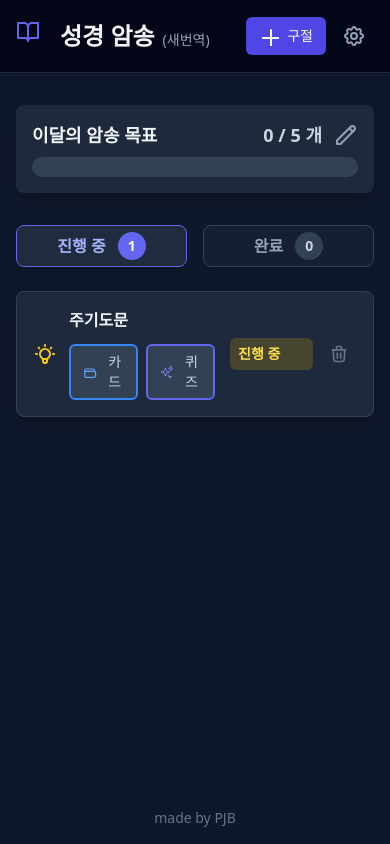
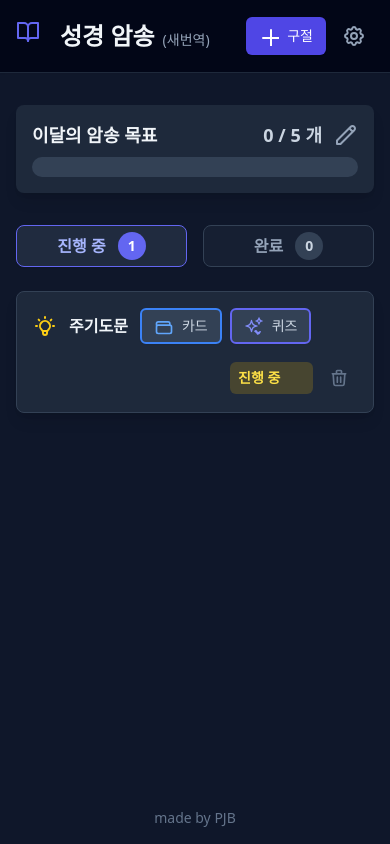
Before and after one commit to pjb402811-glitch/bible-memorizer-app, a React (Vite) app: page / in a window 390 px wide. Built offline with nearby package versions, Linux system fonts and the light colour scheme.

Commit message:
버튼 반응형개선

```diff
--- a/components/VerseItem.tsx
+++ b/components/VerseItem.tsx
@@ -57,8 +57,8 @@ const VerseItem: React.FC<VerseItemProps> = ({ verse, onDelete, onStatusChange,
 
     return (
         <div className="bg-slate-800 p-4 rounded-lg shadow-lg border border-slate-700">
-            <div className="flex justify-between items-center gap-4">
-                <div className="flex items-center gap-3 flex-grow min-w-0">
+            <div className="flex flex-col sm:flex-row sm:items-center sm:justify-between gap-4">
+                <div className="flex items-center gap-3 flex-grow min-w-0 w-full">
                     <LightbulbIcon className={`w-6 h-6 ${statusIconColorMap[verse.status]} flex-shrink-0`}/>
                     <div className="flex-grow">
                         <div className="flex items-center gap-3 flex-wrap">
@@ -82,7 +82,7 @@ const VerseItem: React.FC<VerseItemProps> = ({ verse, onDelete, onStatusChange,
                         </div>
                     </div>
                 </div>
-                <div className="flex items-center gap-2 flex-shrink-0">
+                <div className="flex items-center gap-2 flex-shrink-0 self-end sm:self-auto">
                     <select
                         value={verse.status}
                         onChange={handleStatusChange}
```
